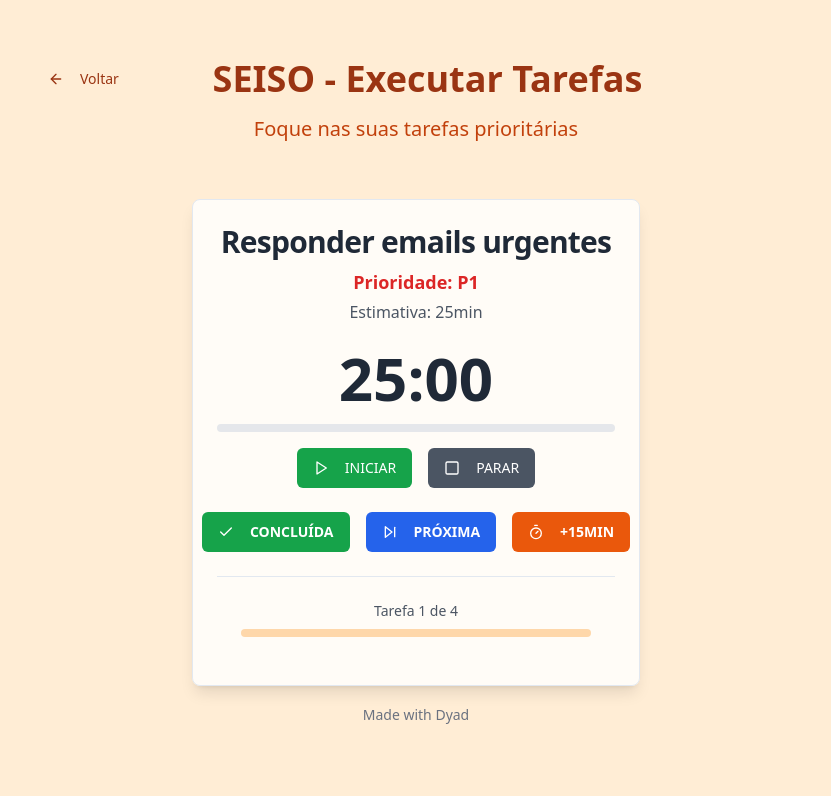
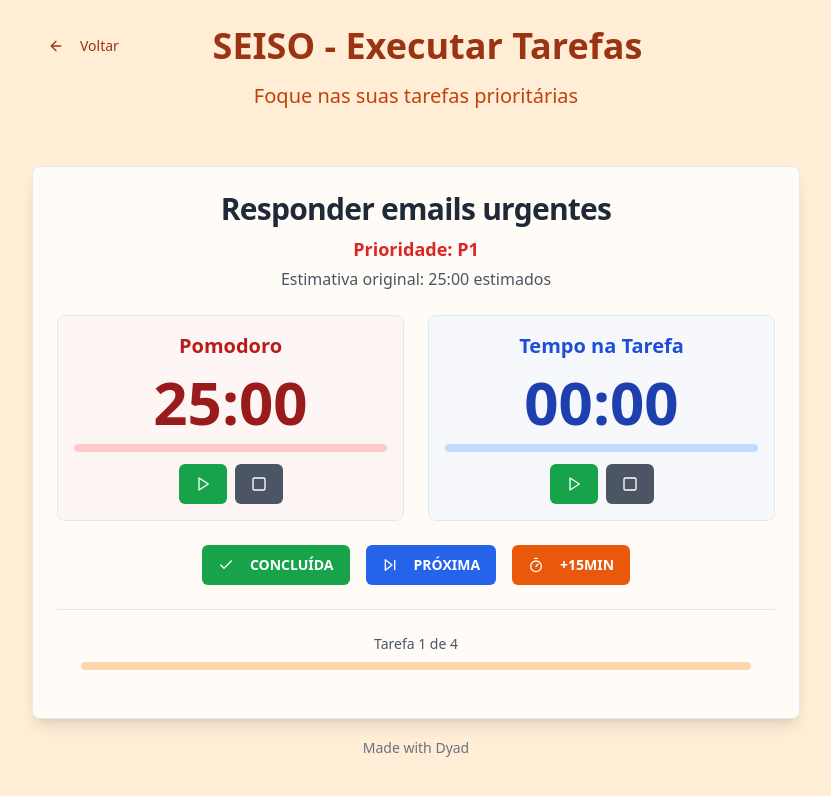
Before and after one commit to dnsilva790/energetic-zebra-bop, a React (Vite) app: page /5s/seiso in a window 1280 px wide. Shown: the top 796 px of the page, without its empty margins (224-1055 px from the left). Built offline with nearby package versions, Linux system fonts and the light colour scheme.

Commit message:
[dyad] Atualizei a tela SEISO para incluir dois timers independentes (Pomodoro e Tarefa) e ajustei o comportamento dos botões. - wrote 1 file(s)

```diff
--- a/src/pages/SEISOPage.tsx
+++ b/src/pages/SEISOPage.tsx
@@ -23,6 +23,8 @@ const fakeTasks: Task[] = [
   { id: "4", title: "Organizar arquivos", priority: "P2", time: "30min" },
 ];
 
+const POMODORO_DURATION = 25 * 60; // 25 minutes in seconds
+
 const parseTime = (timeStr: string): number => {
   const match = timeStr.match(/(\d+)(min|h)/);
   if (!match) return 0;
@@ -36,6 +38,12 @@ const parseTime = (timeStr: string): number => {
   return 0;
 };
 
+const formatTime = (seconds: number) => {
+  const minutes = Math.floor(seconds / 60);
+  const remainingSeconds = seconds % 60;
+  return `${minutes.toString().padStart(2, "0")}:${remainingSeconds.toString().padStart(2, "0")}`;
+};
+
 const SEISOPage = () => {
   const navigate = useNavigate();
   const [currentTaskIndex, setCurrentTaskIndex] = useState(0);
@@ -43,90 +51,131 @@ const SEISOPage = () => {
   const [showCelebration, setShowCelebration] = useState(false);
   const [isSessionFinished, setIsSessionFinished] = useState(false);
 
-  const [timeLeft, setTimeLeft] = useState(0); // in seconds
-  const [initialTime, setInitialTime] = useState(0); // to calculate progress
-  const [isActive, setIsActive] = useState(false);
-  const [isPaused, setIsPaused] = useState(false);
-  const timerRef = useRef<NodeJS.Timeout | null>(null);
+  // Pomodoro Timer States
+  const [pomodoroTimeLeft, setPomodoroTimeLeft] = useState(POMODORO_DURATION);
+  const [isPomodoroActive, setIsPomodoroActive] = useState(false);
+  const [isPomodoroPaused, setIsPomodoroPaused] = useState(false);
+  const pomodoroTimerRef = useRef<NodeJS.Timeout | null>(null);
+
+  // Task Timer States
+  const [taskTimeElapsed, setTaskTimeElapsed] = useState(0);
+  const [isTaskActive, setIsTaskActive] = useState(false);
+  const [isTaskPaused, setIsTaskPaused] = useState(false);
+  const taskTimerRef = useRef<NodeJS.Timeout | null>(null);
+
+  // Task specific data (for display and +15min logic)
+  const [currentTaskEstimate, setCurrentTaskEstimate] = useState(0); // in seconds
 
   const totalTasks = fakeTasks.length;
   const currentTask = fakeTasks[currentTaskIndex];
 
-  // Initialize timer when task changes or page loads
+  // Initialize timers and task estimate when task changes or page loads
   useEffect(() => {
     if (currentTask) {
       const timeInSeconds = parseTime(currentTask.time);
-      setTimeLeft(timeInSeconds);
-      setInitialTime(timeInSeconds);
-      setIsActive(false);
-      setIsPaused(false);
-      if (timerRef.current) {
-        clearInterval(timerRef.current);
-      }
+      setCurrentTaskEstimate(timeInSeconds);
+
+      // Reset Pomodoro
+      setPomodoroTimeLeft(POMODORO_DURATION);
+      setIsPomodoroActive(false);
+      setIsPomodoroPaused(false);
+      if (pomodoroTimerRef.current) clearInterval(pomodoroTimerRef.current);
+
+      // Reset Task Timer
+      setTaskTimeElapsed(0);
+      setIsTaskActive(false);
+      setIsTaskPaused(false);
+      if (taskTimerRef.current) clearInterval(taskTimerRef.current);
     }
   }, [currentTaskIndex, currentTask]);
 
-  // Timer countdown logic
+  // Pomodoro Timer Countdown Logic
   useEffect(() => {
-    if (isActive && timeLeft > 0) {
-      timerRef.current = setInterval(() => {
-        setTimeLeft((prevTime) => prevTime - 1);
+    if (isPomodoroActive && pomodoroTimeLeft > 0) {
+      pomodoroTimerRef.current = setInterval(() => {
+        setPomodoroTimeLeft((prevTime) => prevTime - 1);
       }, 1000);
-    } else if (timeLeft === 0 && isActive) {
-      setIsActive(false);
-      showSuccess("Tempo esgotado para a tarefa!");
-      if (timerRef.current) {
-        clearInterval(timerRef.current);
-      }
+    } else if (pomodoroTimeLeft === 0 && isPomodoroActive) {
+      setIsPomodoroActive(false);
+      showSuccess("Pomodoro concluído! Hora de uma pausa.");
+      if (pomodoroTimerRef.current) clearInterval(pomodoroTimerRef.current);
     }
 
     return () => {
-      if (timerRef.current) {
-        clearInterval(timerRef.current);
+      if (pomodoroTimerRef.current) clearInterval(pomodoroTimerRef.current);
+    };
+  }, [isPomodoroActive, pomodoroTimeLeft]);
+
+  // Task Timer Count-up Logic
+  useEffect(() => {
+    if (isTaskActive) {
+      taskTimerRef.current = setInterval(() => {
+        setTaskTimeElapsed((prevTime) => prevTime + 1);
+      }, 1000);
     }
+
+    return () => {
+      if (taskTimerRef.current) clearInterval(taskTimerRef.current);
     };
-  }, [isActive, timeLeft]);
+  }, [isTaskActive]);
 
-  const startTimer = () => {
-    if (timeLeft > 0) {
-      setIsActive(true);
-      setIsPaused(false);
+  // Pomodoro Controls
+  const startPomodoro = () => {
+    if (pomodoroTimeLeft > 0) {
+      setIsPomodoroActive(true);
+      setIsPomodoroPaused(false);
     }
   };
 
-  const pauseTimer = () => {
-    setIsActive(false);
-    setIsPaused(true);
-    if (timerRef.current) {
-      clearInterval(timerRef.current);
-    }
+  const pausePomodoro = () => {
+    setIsPomodoroActive(false);
+    setIsPomodoroPaused(true);
+    if (pomodoroTimerRef.current) clearInterval(pomodoroTimerRef.current);
   };
 
-  const stopTimer = () => {
-    setIsActive(false);
-    setIsPaused(false);
-    if (currentTask) {
-      const timeInSeconds = parseTime(currentTask.time);
-      setTimeLeft(timeInSeconds);
-    }
-    if (timerRef.current) {
-      clearInterval(timerRef.current);
-    }
+  const resetPomodoro = () => {
+    setIsPomodoroActive(false);
+    setIsPomodoroPaused(false);
+    setPomodoroTimeLeft(POMODORO_DURATION);
+    if (pomodoroTimerRef.current) clearInterval(pomodoroTimerRef.current);
+  };
+
+  // Task Timer Controls
+  const startTaskTimer = () => {
+    setIsTaskActive(true);
+    setIsTaskPaused(false);
+  };
+
+  const pauseTaskTimer = () => {
+    setIsTaskActive(false);
+    setIsTaskPaused(true);
+    if (taskTimerRef.current) clearInterval(taskTimerRef.current);
+  };
+
+  const resetTaskTimer = () => {
+    setIsTaskActive(false);
+    setIsTaskPaused(false);
+    setTaskTimeElapsed(0);
+    if (taskTimerRef.current) clearInterval(taskTimerRef.current);
   };
 
   const addFifteenMinutes = () => {
-    setTimeLeft((prevTime) => prevTime + 15 * 60);
-    setInitialTime((prevInitialTime) => prevInitialTime + 15 * 60); // Adjust initial time for progress calculation
-    showSuccess("+15 minutos adicionados!");
+    setCurrentTaskEstimate((prevEstimate) => prevEstimate + 15 * 60);
+    showSuccess("+15 minutos adicionados à estimativa da tarefa!");
   };
 
-  const formatTime = (seconds: number) => {
-    const minutes = Math.floor(seconds / 60);
-    const remainingSeconds = seconds % 60;
-    return `${minutes.toString().padStart(2, "0")}:${remainingSeconds.toString().padStart(2, "0")}`;
+  const stopAllTimers = () => {
+    setIsPomodoroActive(false);
+    setIsPomodoroPaused(false);
+    if (pomodoroTimerRef.current) clearInterval(pomodoroTimerRef.current);
+
+    setIsTaskActive(false);
+    setIsTaskPaused(false);
+    if (taskTimerRef.current) clearInterval(taskTimerRef.current);
   };
 
   const moveToNextTask = () => {
+    stopAllTimers();
     if (currentTaskIndex < totalTasks - 1) {
       setCurrentTaskIndex(currentTaskIndex + 1);
       setShowCelebration(false);
@@ -139,10 +188,7 @@ const SEISOPage = () => {
   const handleCompleteTask = () => {
     setTasksCompleted(tasksCompleted + 1);
     setShowCelebration(true);
-    setIsActive(false); // Stop timer on completion
-    if (timerRef.current) {
-      clearInterval(timerRef.current);
-    }
+    stopAllTimers();
     // The celebration will handle moving to the next task after a delay or user action
   };
 
@@ -160,7 +206,9 @@ const SEISOPage = () => {
   };
 
   const taskProgressValue = totalTasks > 0 ? (currentTaskIndex / totalTasks) * 100 : 0;
-  const timerProgressValue = initialTime > 0 ? ((initialTime - timeLeft) / initialTime) * 100 : 0;
+  const pomodoroProgressValue = ((POMODORO_DURATION - pomodoroTimeLeft) / POMODORO_DURATION) * 100;
+  const taskTimeProgressValue = currentTaskEstimate > 0 ? (taskTimeElapsed / currentTaskEstimate) * 100 : 0;
+
 
   if (isSessionFinished) {
     return (
@@ -196,7 +244,7 @@ const SEISOPage = () => {
         </p>
       </div>
 
-      <Card className="w-full max-w-md shadow-lg bg-white/80 backdrop-blur-sm p-6">
+      <Card className="w-full max-w-3xl shadow-lg bg-white/80 backdrop-blur-sm p-6">
         {showCelebration ? (
           <div className="text-center space-y-4">
             <CardTitle className="text-4xl font-bold text-green-600">Parabéns! 🎉</CardTitle>
@@ -214,34 +262,67 @@ const SEISOPage = () => {
                   Prioridade: {currentTask.priority}
                 </p>
                 <p className="text-md text-gray-600">
-                  Estimativa: <span className="font-medium">{currentTask.time}</span>
+                  Estimativa original: <span className="font-medium">{formatTime(currentTaskEstimate)} estimados</span>
                 </p>
               </div>
 
-              <div className="flex flex-col items-center space-y-4">
-                <div className="text-6xl font-bold text-gray-800">
-                  {formatTime(timeLeft)}
+              <div className="grid grid-cols-1 md:grid-cols-2 gap-6 mt-6">
+                {/* Pomodoro Timer */}
+                <div className="flex flex-col items-center space-y-3 p-4 border rounded-lg bg-red-50/50">
+                  <h3 className="text-xl font-bold text-red-700">Pomodoro</h3>
+                  <div className="text-6xl font-bold text-red-800">
+                    {formatTime(pomodoroTimeLeft)}
                   </div>
-                <Progress value={timerProgressValue} className="w-full h-2 bg-gray-200 [&>*]:bg-orange-500" />
-                <div className="flex space-x-4">
-                  {!isActive && !isPaused && (
-                    <Button onClick={startTimer} className="bg-green-600 hover:bg-green-700 text-white">
-                      <Play className="mr-2 h-5 w-5" /> INICIAR
+                  <Progress value={pomodoroProgressValue} className="w-full h-2 bg-red-200 [&>*]:bg-red-600" />
+                  <div className="flex space-x-2">
+                    {!isPomodoroActive && !isPomodoroPaused && (
+                      <Button onClick={startPomodoro} className="bg-green-600 hover:bg-green-700 text-white">
+                        <Play className="h-5 w-5" />
                       </Button>
                     )}
-                  {isActive && (
-                    <Button onClick={pauseTimer} className="bg-yellow-600 hover:bg-yellow-700 text-white">
-                      <Pause className="mr-2 h-5 w-5" /> PAUSAR
+                    {isPomodoroActive && (
+                      <Button onClick={pausePomodoro} className="bg-yellow-600 hover:bg-yellow-700 text-white">
+                        <Pause className="h-5 w-5" />
                       </Button>
                     )}
-                  {isPaused && (
-                    <Button onClick={startTimer} className="bg-green-600 hover:bg-green-700 text-white">
-                      <Play className="mr-2 h-5 w-5" /> CONTINUAR
+                    {isPomodoroPaused && (
+                      <Button onClick={startPomodoro} className="bg-green-600 hover:bg-green-700 text-white">
+                        <Play className="h-5 w-5" />
                       </Button>
                     )}
-                  <Button onClick={stopTimer} className="bg-gray-600 hover:bg-gray-700 text-white">
-                    <Square className="mr-2 h-5 w-5" /> PARAR
+                    <Button onClick={resetPomodoro} className="bg-gray-600 hover:bg-gray-700 text-white">
+                      <Square className="h-5 w-5" />
                     </Button>
+                  </div>
+                </div>
+
+                {/* Task Timer */}
+                <div className="flex flex-col items-center space-y-3 p-4 border rounded-lg bg-blue-50/50">
+                  <h3 className="text-xl font-bold text-blue-700">Tempo na Tarefa</h3>
+                  <div className="text-6xl font-bold text-blue-800">
+                    {formatTime(taskTimeElapsed)}
+                  </div>
+                  <Progress value={taskTimeProgressValue} className="w-full h-2 bg-blue-200 [&>*]:bg-blue-600" />
+                  <div className="flex space-x-2">
+                    {!isTaskActive && !isTaskPaused && (
+                      <Button onClick={startTaskTimer} className="bg-green-600 hover:bg-green-700 text-white">
+                        <Play className="h-5 w-5" />
+                      </Button>
+                    )}
+                    {isTaskActive && (
+                      <Button onClick={pauseTaskTimer} className="bg-yellow-600 hover:bg-yellow-700 text-white">
+                        <Pause className="h-5 w-5" />
+                      </Button>
+                    )}
+                    {isTaskPaused && (
+                      <Button onClick={startTaskTimer} className="bg-green-600 hover:bg-green-700 text-white">
+                        <Play className="h-5 w-5" />
+                      </Button>
+                    )}
+                    <Button onClick={resetTaskTimer} className="bg-gray-600 hover:bg-gray-700 text-white">
+                      <Square className="h-5 w-5" />
+                    </Button>
+                  </div>
                 </div>
               </div>
 
```
Lines whose indentation alone changed are shown as unchanged.
